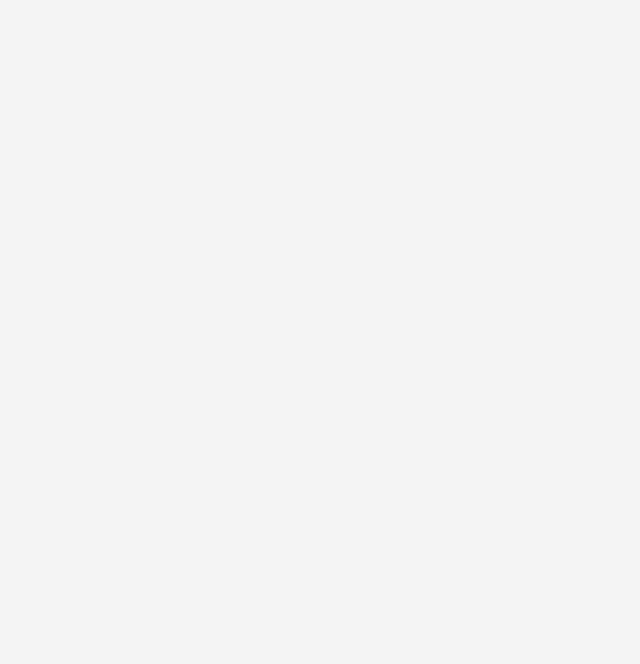
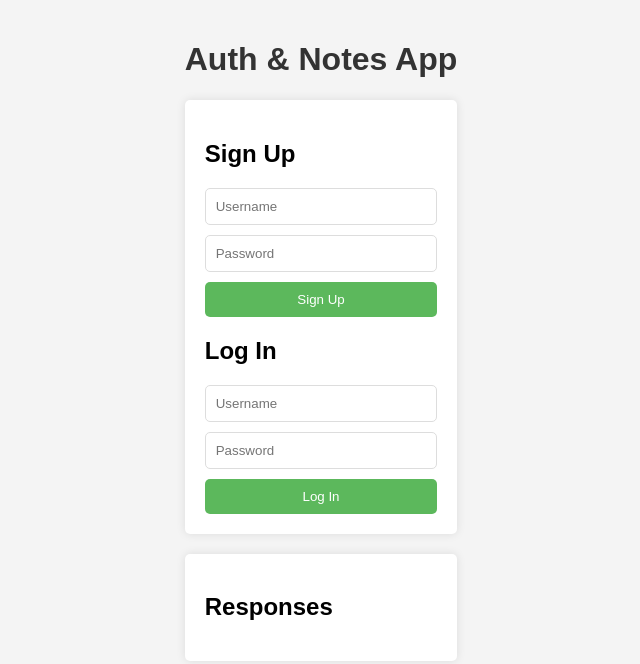
Before and after one commit to LuisangelParra/Docker-container-servers-test, a plain HTML site: page web/index.html in a window 1280 px wide. Shown: the whole page, without its empty margins (319-959 px from the left). Drawn offline with Linux system fonts and the light colour scheme.

Commit message:
Update display style for container in index.html

```diff
--- a/web/index.html
+++ b/web/index.html
@@ -7,7 +7,7 @@
     <link rel="stylesheet" href="style.css">
 </head>
 <body>
-    <div id="container" style="display:none;">
+    <div id="container">
         <h1>Auth & Notes App</h1>
 
         <div class="form-container" id="auth-container">
```
